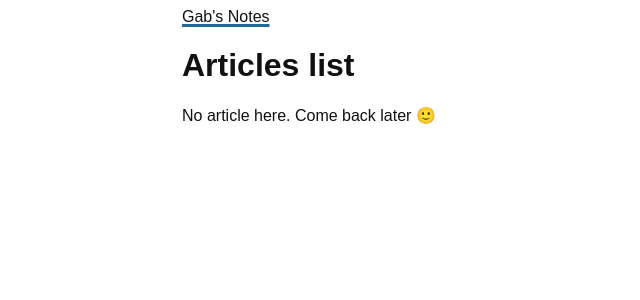
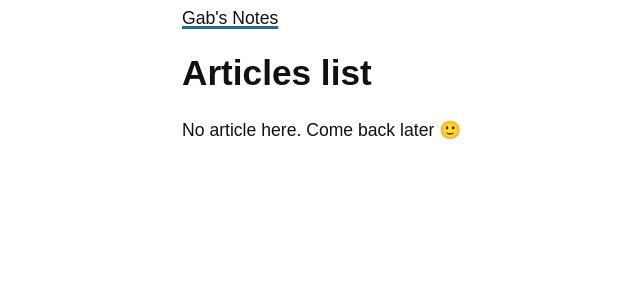
Before and after one commit to Crocmagnon/python-blog, a Django app: page / in a window 1280 px wide. Shown: the top 300 px of the page, without its empty margins (138-778 px from the left). Run offline with Django 3.2, Linux system fonts and the light colour scheme; data that the repository does not hold is empty.

Commit message:
Increase readability

```diff
--- a/articles/static/style.css
+++ b/articles/static/style.css
@@ -14,6 +14,11 @@ body {
     font-family: Arial, sans-serif;
     color: var(--main);
     background-color: var(--background);
+    font-size: 110%;
+}
+
+p {
+    line-height: 1.7;
 }
 
 body img {
```
